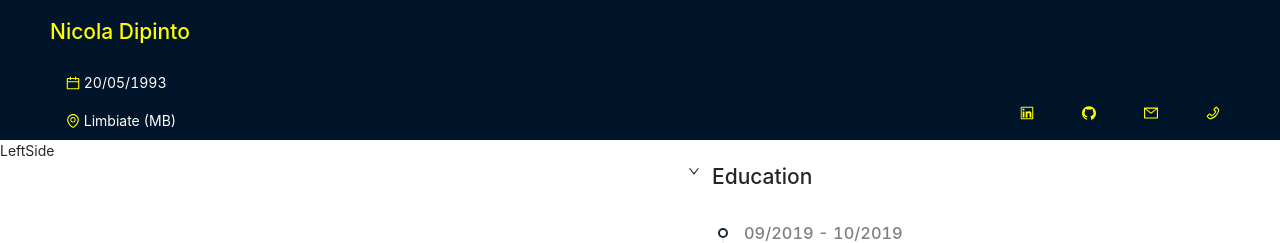
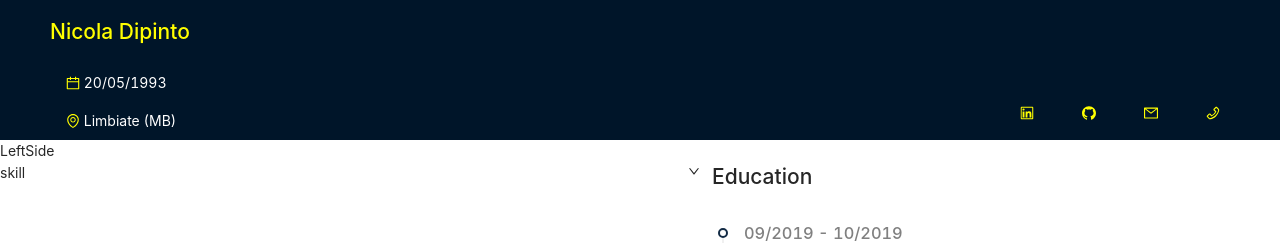
Before and after one commit to NicolaDipintoDev/cv.assignment, a React (Create React App) app in the folder cv-assignment/: page / in a window 1280 px wide. Shown: the top 243 px of the page. Built offline with nearby package versions, Linux system fonts and the light colour scheme.

Commit message:
Render Skill

```diff
--- a/cv-assignment/src/components/Content/container/leftSide/LeftSide.js
+++ b/cv-assignment/src/components/Content/container/leftSide/LeftSide.js
@@ -1,4 +1,10 @@
 import React from "react";
+import Skill from "./skill/Skills";
 
-const LeftSide = () => <div>LeftSide</div>
+const LeftSide = () => (
+  <div>
+    LeftSide
+    <Skill />
+  </div>
+);
 export default LeftSide;
```
